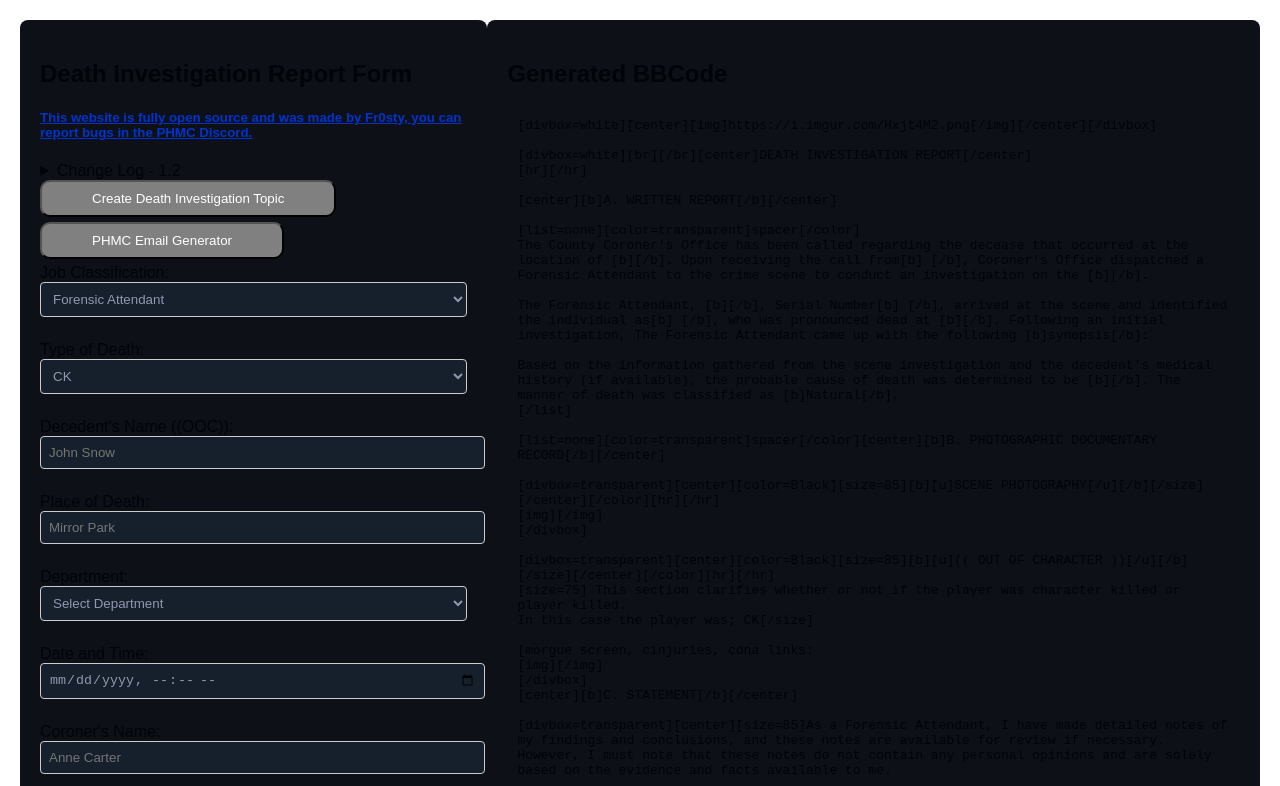
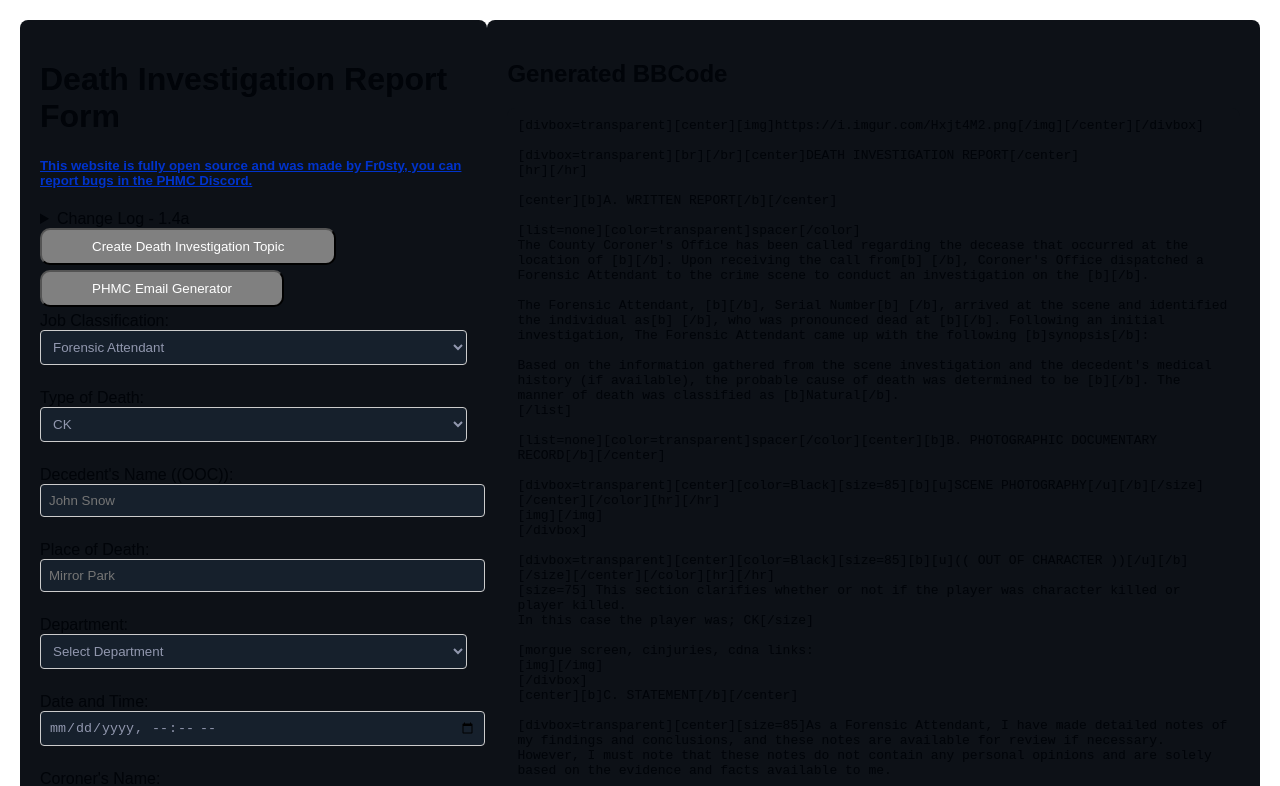
Before and after one commit to LPX-Dev/phmc-code-archive, a React (Create React App) app: page / in a window 1280 px wide. Shown: the top 786 px of the page. Built offline with nearby package versions, Linux system fonts and the light colour scheme.

Commit message:
Automated build commit

```diff
--- a/package.json
+++ b/package.json
@@ -22,7 +22,8 @@
     "start": "react-scripts start",
     "build": "react-scripts build",
     "test": "react-scripts test",
-    "eject": "react-scripts eject"
+    "eject": "react-scripts eject",
+    "postbuild": "git add . && git commit -m 'Automated build commit' && git push origin master"
   },
   "eslintConfig": {
     "extends": [
--- a/src/App.js
+++ b/src/App.js
@@ -74,9 +74,9 @@ function App() {
         const scenePhotosBBCode = scenePhotos.split(',').map(photo => `[img]${photo.trim()}[/img]`).join('\n');
         const additionalImagesBBCode = additionalImages.split(',').map(photo => `[img]${photo.trim()}[/img]`).join('\n');
 
-    const bbCode = `[divbox=white][center][img]https://i.imgur.com/Hxjt4M2.png[/img][/center][/divbox]
+        const bbCode = `[divbox=transparent][center][img]https://i.imgur.com/Hxjt4M2.png[/img][/center][/divbox]
 
-[divbox=white][br][/br][center]DEATH INVESTIGATION REPORT[/center]
+[divbox=transparent][br][/br][center]DEATH INVESTIGATION REPORT[/center]
 [hr][/hr]
 
 [center][b]A. WRITTEN REPORT[/b][/center]
@@ -130,14 +130,15 @@ This document is provided for official purposes only and is not to be construed
         <div className="App">
             <div className="container">
                 <div className="form-container">
-          <h2>Death Investigation Report Form</h2>
-         <a href="https://www.github.com/lpx-dev/phmc-death-report" target="_blank" rel="noopener noreferrer">
+                    <h1>Death Investigation Report Form</h1>
+                    <a href="https://github.com/lpx-dev/phmc-email-generator" target="_blank" rel="noopener noreferrer">
                         <h5>This website is fully open source and was made by Fr0sty, you can report bugs in the PHMC Discord.</h5>
                     </a>
                     <details>
-            <summary>Change Log - 1.2</summary>
+                        <summary>Change Log - 1.4a</summary>
                         <ul>
-              <li>Refactored app, rewrote various sections. </li>
+                            <li>Bug fixes </li>
+                            <li></li>
                             <li>- frosty</li>
                         </ul>
                     </details>
@@ -162,6 +163,7 @@ This document is provided for official purposes only and is not to be construed
                             Job Classification:
                             <select name="jobClassification" value={formData.jobClassification} onChange={handleChange} required>
                                 <option value="Forensic Attendant">Forensic Attendant</option>
+                                <option value="Senior Forensic Attendant">Senior Forensic Attendant </option>
                                 <option value="Supervising Forensic Attendant">Supervising Forensic Attendant</option>
                                 <option value="Coroner Investigator">Coroner Investigator</option>
                                 <option value="Supervising Coroner Investigator">Supervising Coroner Investigator</option>
@@ -260,13 +262,13 @@ This document is provided for official purposes only and is not to be construed
                     <button type="button" onClick={() => {
                         const title = generateTitle();
                         navigator.clipboard.writeText(title).then(() => {
-              //alert('Title copied to clipboard!');
+                            alert('Something has gone wrong, please contact the website developer. Trace: Line#204 - Invalid Syntax <');
                         });
                     }}>Copy Title</button>
                     <button type="button" onClick={() => {
                         const bbCode = generateBBCode();
                         navigator.clipboard.writeText(bbCode).then(() => {
-              //alert('BBCode copied to clipboard!');
+                            alert('Something has gone wrong, please contact the website developer. Trace: Line#204 - Invalid Syntax <');
                         });
                     }}>Copy BBCode</button>
                 </div>
```
Lines whose indentation alone changed are shown as unchanged.
